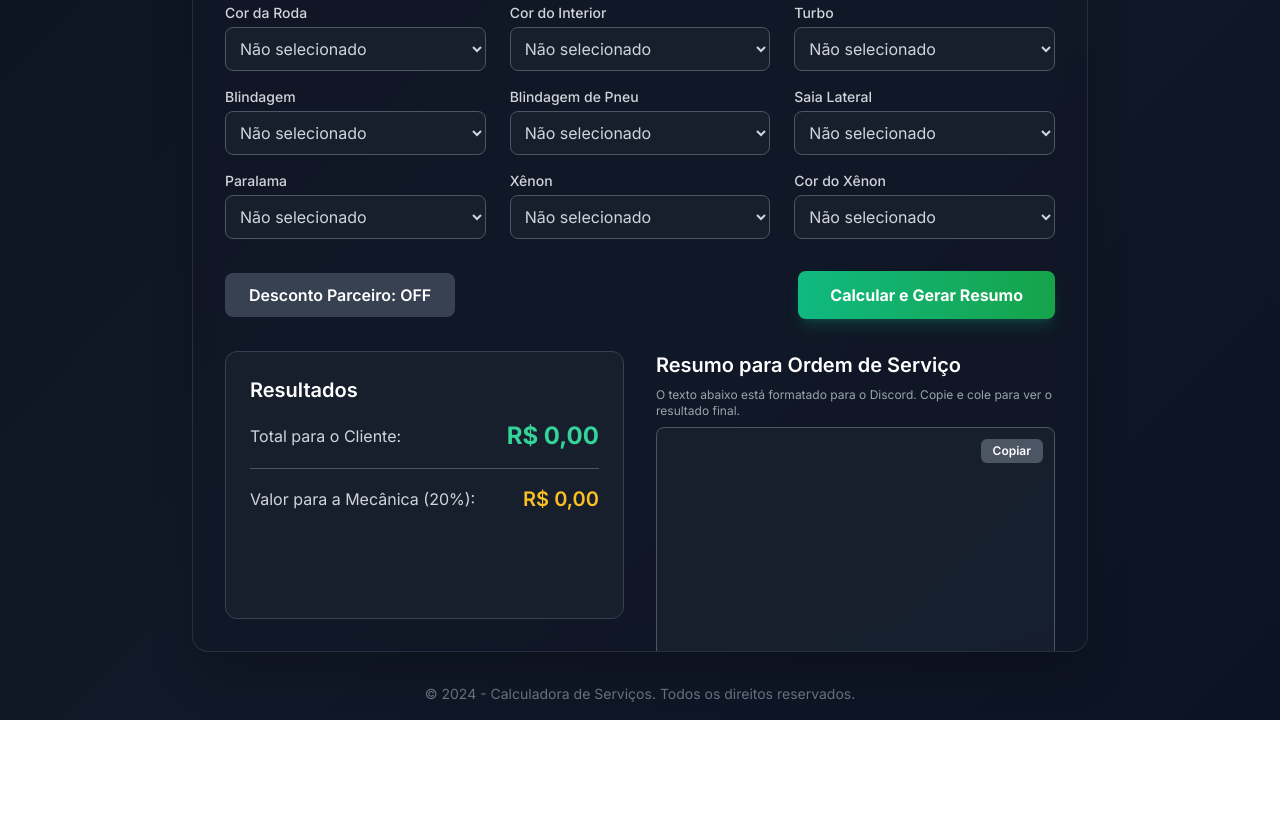
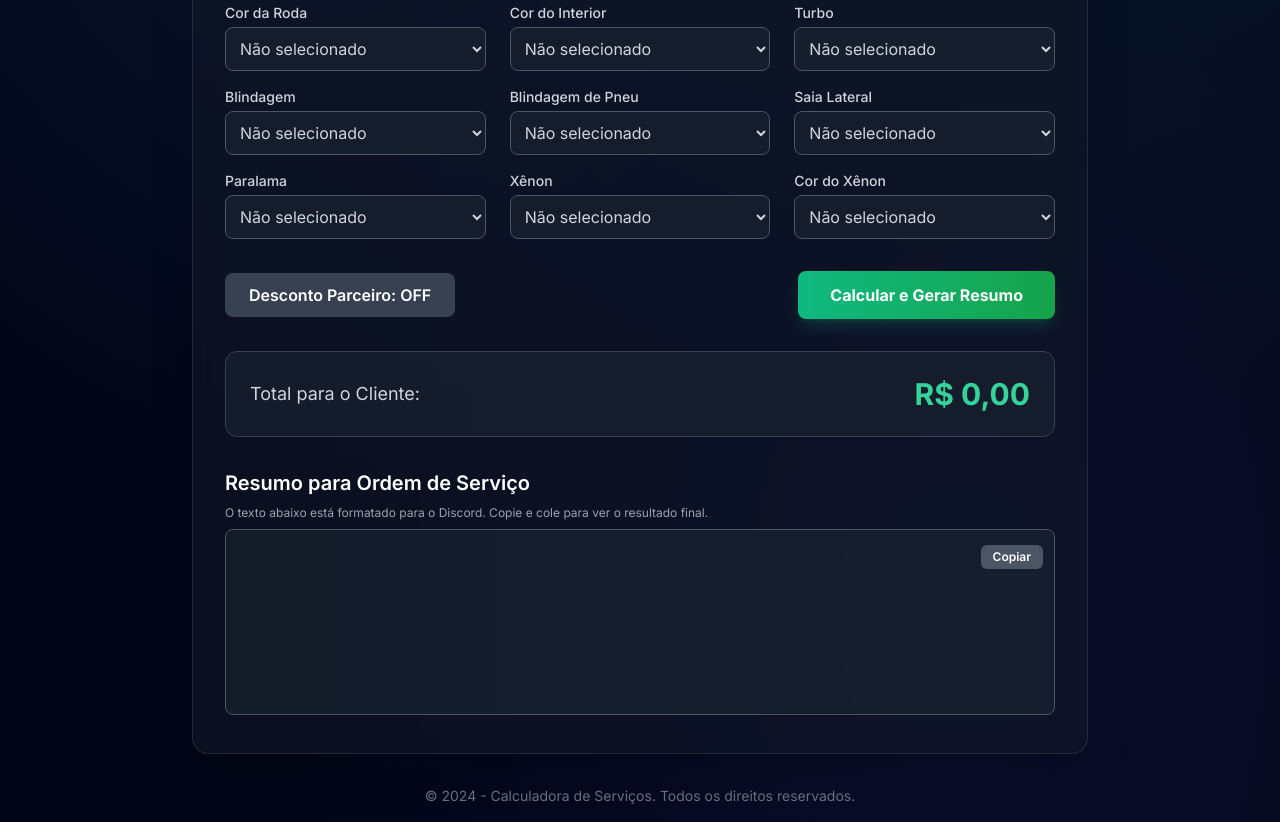
Before and after one commit to cvitorsp/paletocustons, a plain HTML site: page index.html in a window 1280 px wide. Shown: the part 914-1736 px from the top of the page. Before the commit the page ends 1634 px from the top, so only its background shows below. Drawn offline with nearby package versions, Linux system fonts and the light colour scheme.

Commit message:
index.html

```diff
--- a/index.html
+++ b/index.html
@@ -17,17 +17,13 @@
         /* Estilização base e fundo gradiente animado */
         body {
             font-family: 'Inter', sans-serif;
-            background: linear-gradient(-45deg, #020617, #111827, #030712, #1e293b);
-            background-size: 400% 400%;
-            animation: gradientBG 15s ease infinite;
+            background-color: #020617;
+            background-image:
+                radial-gradient(at 27% 37%, hsla(215, 98%, 61%, 0.1) 0px, transparent 50%),
+                radial-gradient(at 97% 21%, hsla(162, 73%, 43%, 0.1) 0px, transparent 50%),
+                radial-gradient(at 75% 88%, hsla(240, 70%, 60%, 0.1) 0px, transparent 50%);
             color: #e5e7eb;
             overflow: hidden;
-        }
-
-        @keyframes gradientBG {
-            0% { background-position: 0% 50%; }
-            50% { background-position: 100% 50%; }
-            100% { background-position: 0% 50%; }
         }
 
         /* Estilização dos campos de formulário */
@@ -201,32 +197,25 @@
                 </button>
             </section>
 
-            <!-- Resultados e Resumo -->
-            <div class="grid grid-cols-1 lg:grid-cols-2 gap-8 mt-8">
-                <section id="resultados" class="bg-gray-800/50 p-6 rounded-xl border border-gray-700">
-                    <h2 class="text-xl font-semibold text-white mb-4">Resultados</h2>
-                    <div class="space-y-4">
+            <!-- Resultado Total -->
+            <section id="resultados" class="mt-8 bg-gray-800/50 p-6 rounded-xl border border-gray-700">
                 <div class="flex justify-between items-center">
-                            <span class="text-gray-300">Total para o Cliente:</span>
-                            <span id="total" class="text-2xl font-bold text-emerald-400">R$ 0,00</span>
-                        </div>
-                        <div class="flex justify-between items-center border-t border-gray-600 pt-4 mt-4">
-                            <span class="text-gray-300">Valor para a Mecânica (20%):</span>
-                            <span id="valorMecanica" class="text-xl font-semibold text-amber-400">R$ 0,00</span>
-                        </div>
+                    <span class="text-lg text-gray-300">Total para o Cliente:</span>
+                    <span id="total" class="text-3xl font-bold text-emerald-400">R$ 0,00</span>
                 </div>
             </section>
-                <section id="resumo">
+
+            <!-- Resumo -->
+            <section id="resumo" class="mt-8">
                  <h2 class="text-xl font-semibold text-white mb-2">Resumo para Ordem de Serviço</h2>
                  <p class="text-xs text-gray-400 mb-2">O texto abaixo está formatado para o Discord. Copie e cole para ver o resultado final.</p>
-                     <div class="relative h-full">
-                        <textarea id="resumoDetalhado" rows="8" readonly class="form-input w-full h-full rounded-lg p-3 font-mono text-sm bg-gray-800/50 resize-none"></textarea>
-                        <button id="btnCopiar" onclick="copiarResumo()" class="absolute top-3 right-3 bg-gray-600 hover:bg-gray-500 text-white font-semibold py-1 px-3 rounded-md text-xs transition-colors">
+                 <div class="relative">
+                    <textarea id="resumoDetalhado" rows="8" readonly class="form-input w-full rounded-lg p-3 font-mono text-sm bg-gray-800/50 resize-none"></textarea>
+                    <button id="btnCopiar" onclick="copiarResumo()" class="absolute top-4 right-3 bg-gray-600 hover:bg-gray-500 text-white font-semibold py-1 px-3 rounded-md text-xs transition-colors">
                         Copiar
                     </button>
                  </div>
             </section>
-            </div>
         </main>
         <footer class="text-center mt-8 text-gray-500 text-sm">
             <p>&copy; 2024 - Calculadora de Serviços. Todos os direitos reservados.</p>
@@ -376,17 +365,14 @@
             total *= 0.9;
         }
 
-        const valorMec = total * 0.2;
-
         document.getElementById('total').textContent = formatarPreco(total);
-        document.getElementById('valorMecanica').textContent = formatarPreco(valorMec);
-        gerarTextoResumo(total, valorMec, descontoAplicado);
+        gerarTextoResumo(total, descontoAplicado);
     }
 
     /**
      * Gera o texto detalhado do resumo do serviço.
      */
-    function gerarTextoResumo(totalFinal, valorMecanicaFinal, descontoAplicado) {
+    function gerarTextoResumo(totalFinal, descontoAplicado) {
         const nome = document.getElementById('nomeMecanico').value.trim();
         const passaporte = document.getElementById('passaporteMecanico').value.trim();
         const empresa = document.getElementById('empresaParceira').value.trim();
@@ -420,8 +406,7 @@
         if (descontoAplicado) {
             resumo += `✅ **Desconto de Parceiro (10%) aplicado!**\n\n`;
         }
-        resumo += `💰 **TOTAL CLIENTE:** ${formatarPreco(totalFinal)}\n`;
-        resumo += `📥 **VALOR MECÂNICA (20%):** ${formatarPreco(valorMecanicaFinal)}\n\n`;
+        resumo += `💰 **TOTAL CLIENTE:** ${formatarPreco(totalFinal)}\n\n`;
         resumo += `*Gerado em: ${new Date().toLocaleString('pt-BR')}*`;
 
         document.getElementById('resumoDetalhado').value = resumo;
```
Lines whose indentation alone changed are shown as unchanged.
